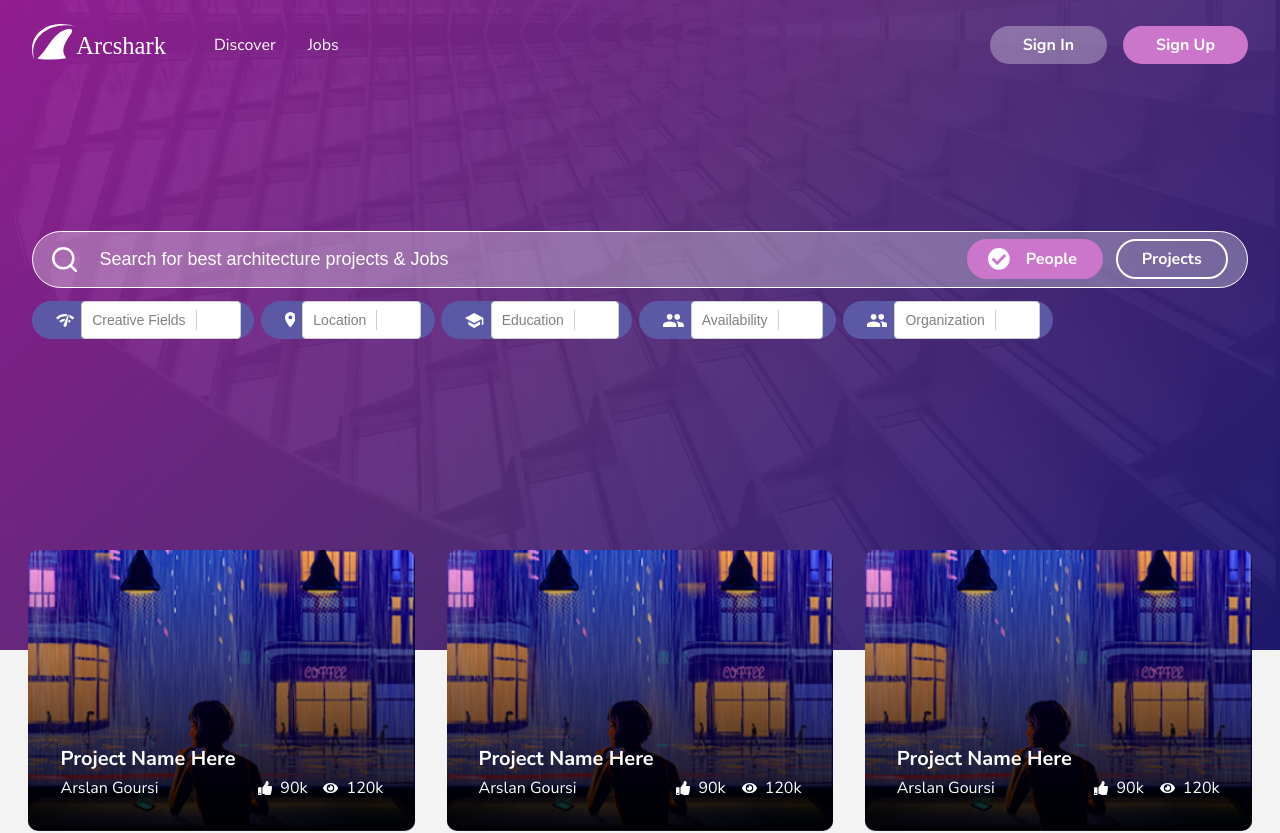
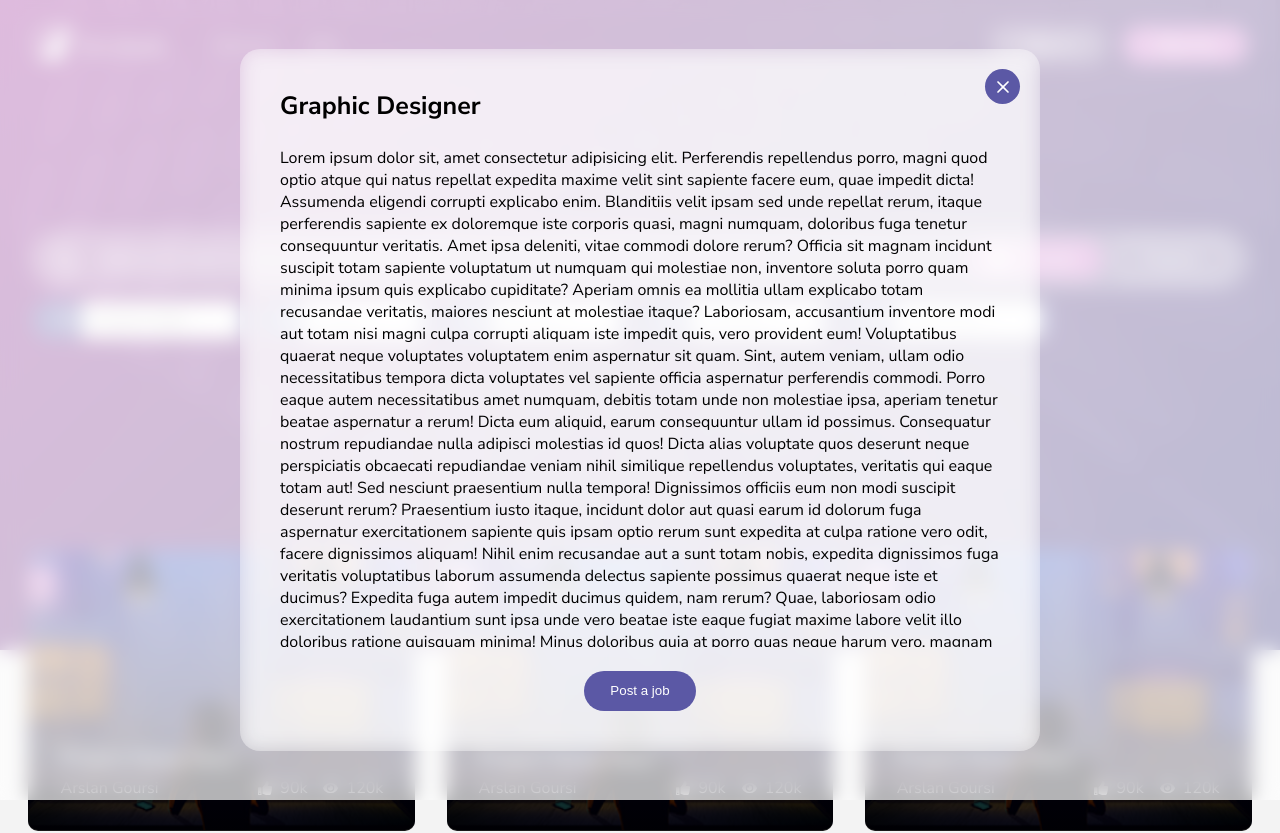
Before and after one commit to MehfoozurRehman/ArcShark, a React (Create React App) app: page / in a window 1280 px wide. Shown: the top 833 px of the page. Built offline with nearby package versions, Linux system fonts and the light colour scheme.

Commit message:
Popup done and PostJobDetailsPopup base done

```diff
--- a/src/App.js
+++ b/src/App.js
@@ -1,4 +1,4 @@
-import React from "react";
+import React, { useEffect, useState } from "react";
 import { Routes, Route } from "react-router-dom";
 import Header from "./components/Header";
 import About from "./screens/About";
@@ -12,10 +12,21 @@ import SignIn from "./screens/SignIn";
 import Welcome from "./screens/Welcome";
 import Postjob from "./screens/Postjob";
 import "./about.scss";
+import PostJobDetailsPopup from "./components/PostJobDetailsPopup";
 
 export default function App() {
+  const [postJobDetailsPopupVisible, setPostJobDetailsPopupVisible] =
+    useState(true);
+
   return (
     <>
+      {postJobDetailsPopupVisible ? (
+        <PostJobDetailsPopup
+          onClose={() => {
+            setPostJobDetailsPopupVisible(false);
+          }}
+        />
+      ) : null}
       <Header />
       <Routes>
         <Route path="/" element={<HomeScreen />} />
--- /dev/null
+++ b/src/components/Popup.js
@@ -0,0 +1,55 @@
+import React, { memo, useEffect } from "react";
+import { X } from "react-feather";
+
+function Popup({
+  heading,
+  children,
+  onClose,
+  info,
+  buttonLabel,
+  onClick,
+  headerCenter,
+  large,
+  noBoilerplate,
+}) {
+  useEffect(() => {
+    document.body.style.overflowY = "hidden";
+
+    return () => {
+      document.body.style.overflowY = "auto";
+    };
+  }, []);
+
+  return (
+    <div className="popup">
+      <div className="popup__content" style={large ? { maxWidth: 1000 } : null}>
+        <button className="popup__content__close" onClick={onClose}>
+          <X size={20} color="currentColor" />
+        </button>
+        {noBoilerplate ? null : (
+          <div
+            className={
+              headerCenter
+                ? "popup__content__header popup__content__header__center"
+                : "popup__content__header"
+            }
+          >
+            <div className="popup__content__header__heading">{heading}</div>
+            {info ? (
+              <div className="popup__content__header__info">{info}</div>
+            ) : null}
+          </div>
+        )}
+        <div className="popup__content__children__wrapper">{children}</div>
+        {noBoilerplate ? null : (
+          <div className="popup__content__buttons" onClick={onClick}>
+            <button className="popup__content__buttons__button">
+              {buttonLabel}
+            </button>
+          </div>
+        )}
+      </div>
+    </div>
+  );
+}
+export default memo(Popup);
--- /dev/null
+++ b/src/components/PostJobDetailsPopup.js
@@ -0,0 +1,67 @@
+import React from "react";
+import Popup from "./Popup";
+
+export default function PostJobDetailsPopup({ onClose }) {
+  return (
+    <Popup
+      heading="Graphic Designer"
+      buttonLabel="Post a job"
+      onClose={onClose}
+      onClick={onClose}
+    >
+      Lorem ipsum dolor sit, amet consectetur adipisicing elit. Perferendis
+      repellendus porro, magni quod optio atque qui natus repellat expedita
+      maxime velit sint sapiente facere eum, quae impedit dicta! Assumenda
+      eligendi corrupti explicabo enim. Blanditiis velit ipsam sed unde repellat
+      rerum, itaque perferendis sapiente ex doloremque iste corporis quasi,
+      magni numquam, doloribus fuga tenetur consequuntur veritatis. Amet ipsa
+      deleniti, vitae commodi dolore rerum? Officia sit magnam incidunt suscipit
+      totam sapiente voluptatum ut numquam qui molestiae non, inventore soluta
+      porro quam minima ipsum quis explicabo cupiditate? Aperiam omnis ea
+      mollitia ullam explicabo totam recusandae veritatis, maiores nesciunt at
+      molestiae itaque? Laboriosam, accusantium inventore modi aut totam nisi
+      magni culpa corrupti aliquam iste impedit quis, vero provident eum!
+      Voluptatibus quaerat neque voluptates voluptatem enim aspernatur sit quam.
+      Sint, autem veniam, ullam odio necessitatibus tempora dicta voluptates vel
+      sapiente officia aspernatur perferendis commodi. Porro eaque autem
+      necessitatibus amet numquam, debitis totam unde non molestiae ipsa,
+      aperiam tenetur beatae aspernatur a rerum! Dicta eum aliquid, earum
+      consequuntur ullam id possimus. Consequatur nostrum repudiandae nulla
+      adipisci molestias id quos! Dicta alias voluptate quos deserunt neque
+      perspiciatis obcaecati repudiandae veniam nihil similique repellendus
+      voluptates, veritatis qui eaque totam aut! Sed nesciunt praesentium nulla
+      tempora! Dignissimos officiis eum non modi suscipit deserunt rerum?
+      Praesentium iusto itaque, incidunt dolor aut quasi earum id dolorum fuga
+      aspernatur exercitationem sapiente quis ipsam optio rerum sunt expedita at
+      culpa ratione vero odit, facere dignissimos aliquam! Nihil enim recusandae
+      aut a sunt totam nobis, expedita dignissimos fuga veritatis voluptatibus
+      laborum assumenda delectus sapiente possimus quaerat neque iste et
+      ducimus? Expedita fuga autem impedit ducimus quidem, nam rerum? Quae,
+      laboriosam odio exercitationem laudantium sunt ipsa unde vero beatae iste
+      eaque fugiat maxime labore velit illo doloribus ratione quisquam minima!
+      Minus doloribus quia at porro quas neque harum vero, magnam vitae
+      laudantium corrupti adipisci blanditiis asperiores dolores pariatur
+      consectetur natus, dolor necessitatibus deserunt fugit. Repellendus, optio
+      voluptate iure suscipit unde omnis nesciunt beatae fugiat eum adipisci
+      tempora quisquam officia fuga ab. Ab dicta doloremque molestias ducimus
+      vero nam, iure omnis. Beatae quam dicta tempore cum excepturi et dolor
+      deserunt quis expedita illo consectetur cumque odit vitae quaerat fugit
+      eius blanditiis atque deleniti maiores, minus doloremque error accusantium
+      voluptatum! Illum labore quidem, aliquam aperiam iure beatae tempora
+      veritatis accusantium possimus repellendus dolore tempore porro ipsa
+      explicabo accusamus. Eius nihil optio consequuntur minima. Sed cupiditate
+      placeat, nulla laboriosam eos facilis veniam temporibus itaque assumenda!
+      A aliquam perferendis deleniti iusto sequi officiis et aspernatur odio,
+      obcaecati quam, perspiciatis molestias quas in eligendi modi sed culpa.
+      Exercitationem voluptate, numquam, soluta nulla itaque maiores est aliquid
+      iusto ipsa, eius assumenda voluptates. Tenetur rerum modi eaque quo animi
+      laboriosam aspernatur, accusantium ratione at asperiores, eius possimus
+      hic illum quos quasi assumenda deleniti nesciunt exercitationem earum
+      eligendi fugiat ab nam reprehenderit quaerat. Expedita, rem. Laudantium
+      quis nisi laborum libero, ipsa odio velit aliquid ad rerum quaerat
+      distinctio error assumenda eum aspernatur vero doloribus eligendi tempora
+      consequuntur sequi optio esse quod laboriosam aut soluta. Dignissimos
+      natus debitis nisi recusandae id incidunt, velit blanditiis.
+    </Popup>
+  );
+}
--- a/src/styles/export.scss
+++ b/src/styles/export.scss
@@ -1,3 +1,4 @@
 @import "./global.scss";
 @import "./home.scss";
 @import "./register.scss";
+@import "./popup.scss";
--- /dev/null
+++ b/src/styles/popup.scss
@@ -0,0 +1,102 @@
+.popup {
+  width: 100%;
+  height: 100%;
+  position: absolute;
+  top: 0px;
+  left: 0px;
+  z-index: 100000;
+  background-color: rgba(255, 255, 255, 0.7);
+  backdrop-filter: blur(10px);
+  -webkit-backdrop-filter: blur(10px);
+  display: flex;
+  align-items: center;
+  justify-content: center;
+}
+.popup__content {
+  display: flex;
+  flex-direction: column;
+  position: relative;
+  width: 100%;
+  max-width: 800px;
+  background-color: rgba(255, 255, 255, 0.1);
+  backdrop-filter: blur(10px);
+  -webkit-backdrop-filter: blur(10px);
+  padding: 2.5em;
+  border-radius: 20px;
+}
+.popup__content__close {
+  width: 35px;
+  height: 35px;
+  background-color: #5b58a5;
+  color: white;
+  padding: 0em;
+  display: flex;
+  align-items: center;
+  justify-content: center;
+  border-radius: 50px;
+  position: absolute;
+  top: 20px;
+  right: 20px;
+  border: none;
+  cursor: pointer;
+}
+.popup__content__close:hover {
+  background-color: #2d2b77;
+}
+.popup__content__header {
+  width: 100%;
+  display: flex;
+  flex-direction: column;
+  margin-bottom: 1em;
+}
+.popup__content__header__heading {
+  font-size: 25px;
+  color: black;
+  font-weight: bold;
+  margin-bottom: 0.3em;
+}
+.popup__content__header__info {
+  font-size: 14px;
+  color: black;
+  margin-bottom: 0.5em;
+  width: 100%;
+  max-width: 500px;
+}
+.popup__content__header__center {
+  align-items: center;
+}
+.popup__content__header__center * {
+  text-align: center;
+}
+.popup__content__children__wrapper {
+  overflow-y: auto;
+  max-height: 500px;
+}
+.popup__content__children__wrapper::-webkit-scrollbar {
+  width: 7px;
+}
+.popup__content__children__wrapper::-webkit-scrollbar-thumb {
+  background-color: #5b58a5;
+  border-radius: 50px;
+}
+.popup__content__buttons {
+  width: 100%;
+  display: flex;
+  align-items: center;
+  justify-content: center;
+  margin-top: 1.5em;
+}
+.popup__content__buttons__button {
+  background-color: #5b58a5;
+  height: 40px;
+  padding: 0em 2em;
+  border-radius: 50px;
+  border: none;
+  color: white;
+}
+
+@media (max-width: 700px) {
+  .popup__content__children__wrapper {
+    max-height: 400px;
+  }
+}
```
